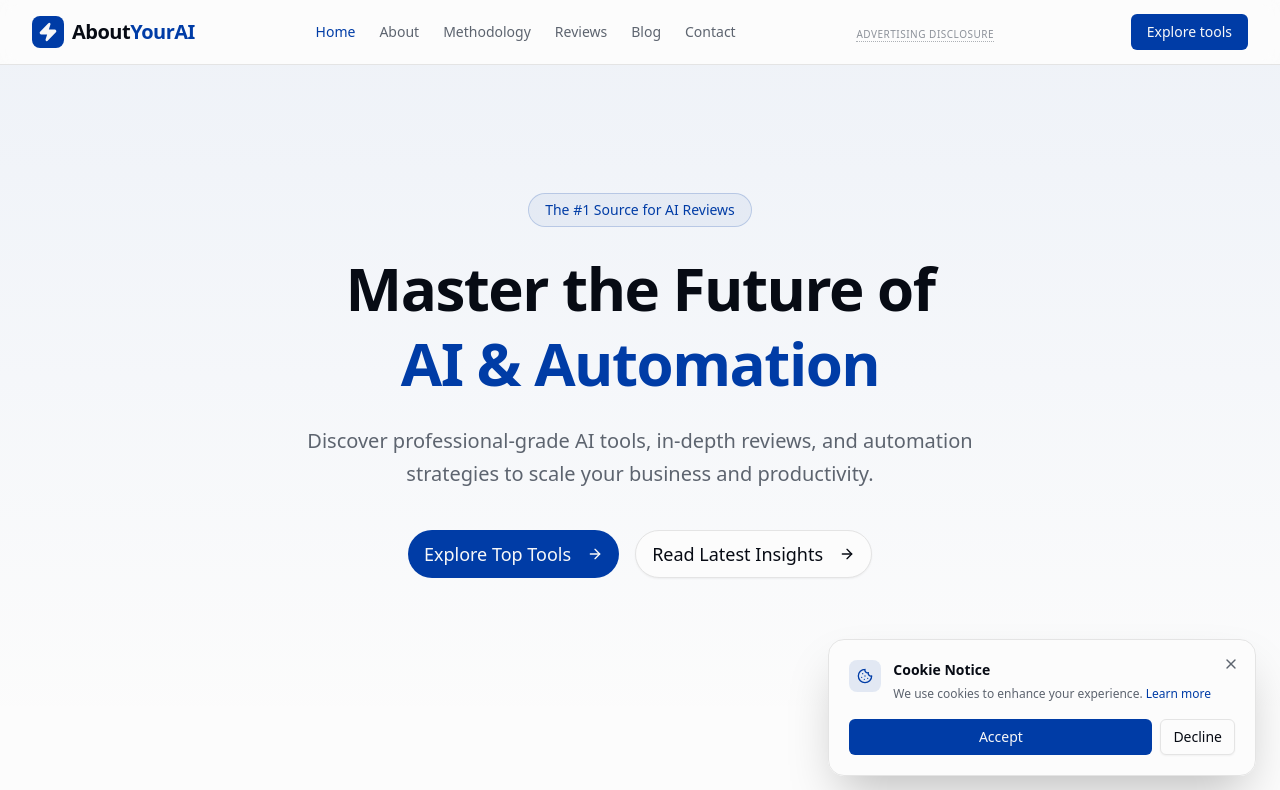
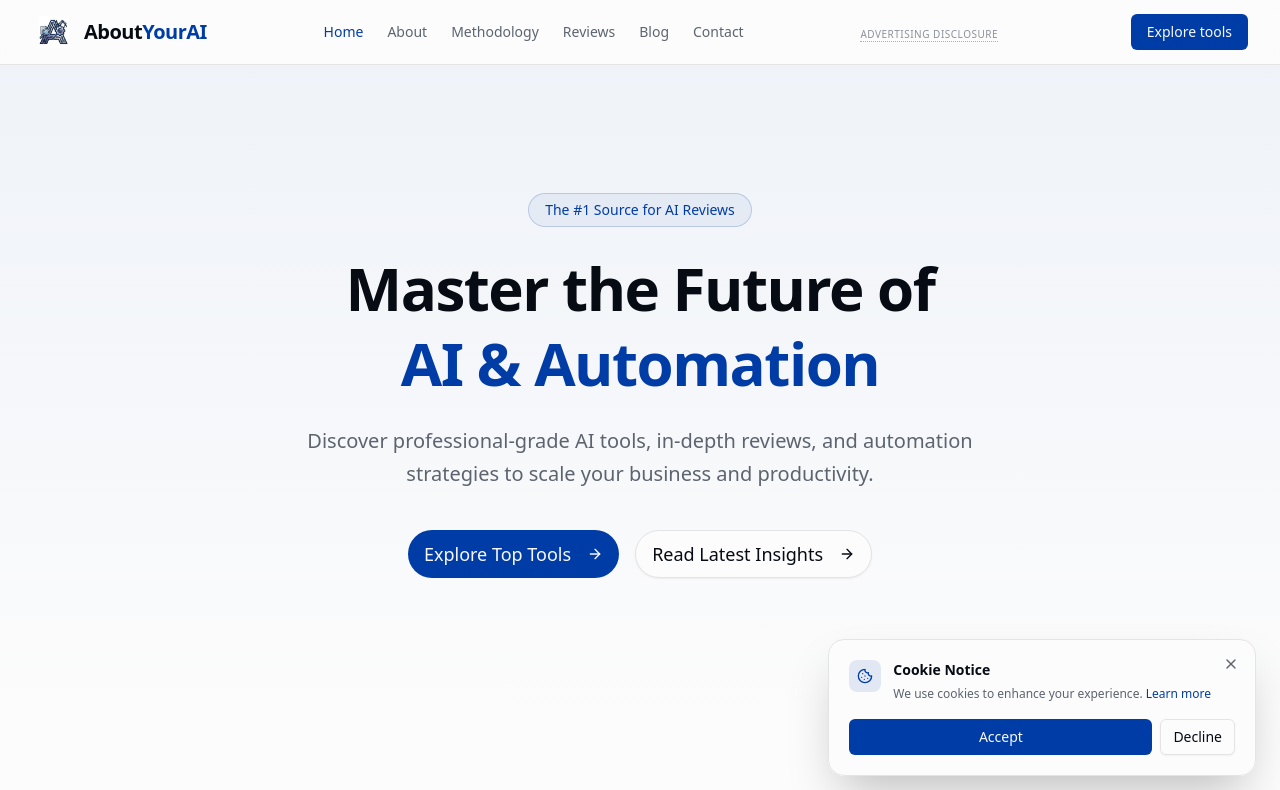
Before and after one commit to harshcodershive/tech-blog, a Next.js app: page / in a window 1280 px wide. Shown: the top 790 px of the page. Built offline with nearby package versions, Linux system fonts and the light colour scheme.

Commit message:
update the logo on navbar and add social link

```diff
--- a/app/layout.tsx
+++ b/app/layout.tsx
@@ -15,10 +15,21 @@ const geistMono = Geist_Mono({
   subsets: ["latin"],
 });
 
-export const metadata: Metadata = {
+// export const metadata: Metadata = {
+//   title: "About Your AI | Find Reviews of AI Tools",
+//   description: "Professional reviews, guides, and insights on the latest AI tools and automation strategies.",
+// };
+
+export const metadata = {
   title: "About Your AI | Find Reviews of AI Tools",
   description: "Professional reviews, guides, and insights on the latest AI tools and automation strategies.",
+  icons: {
+    icon: "/logo.jpg",
+    shortcut: "/logo.jpg",
+    apple: "/logo.jpg",
+  }
 };
+
 
 export default function RootLayout({
   children,
--- a/components/footer.tsx
+++ b/components/footer.tsx
@@ -40,11 +40,8 @@ export function Footer() {
                             <Link href="https://www.instagram.com/aboutyourai/" className="text-muted-foreground hover:text-primary transition-colors">
                                 <FaInstagram className="h-5 w-5" />
                             </Link>
-                            <Link href="#" className="text-muted-foreground hover:text-primary transition-colors">
+                            <Link href="https://www.x.com/aboutyourai" className="text-muted-foreground hover:text-primary transition-colors">
                                 <FaXTwitter className="h-5 w-5" />
-                            </Link>
-                            <Link href="#" className="text-muted-foreground hover:text-primary transition-colors">
-                                <CiLinkedin className="h-5 w-5" />
                             </Link>
                         </div>
                     </div>
--- a/components/navbar.tsx
+++ b/components/navbar.tsx
@@ -6,6 +6,7 @@ import { Button } from "@/components/ui/button";
 import { Sheet, SheetContent, SheetTrigger, SheetTitle } from "@/components/ui/sheet";
 import { Menu, Zap } from "lucide-react";
 import { motion } from "framer-motion";
+import Image from "next/image";
 
 const navLinks = [
     { name: "Home", href: "/" },
@@ -24,8 +25,14 @@ export function Navbar() {
             <div className="container mx-auto px-4 md:px-8 h-16 flex items-center justify-between">
                 {/* Logo */}
                 <Link href="/" className="flex items-center gap-2">
-                    <div className="p-1.5 bg-primary rounded-lg">
-                        <Zap className="h-5 w-5 text-primary-foreground fill-current" />
+                    <div className="p-1.5  rounded-lg">
+                        <Image
+                            src="/logo.jpg"
+                            alt="AboutYourAI Logo"
+                            width={32}
+                            height={32}
+                            className="h-8 w-8 object-contain"
+                        />
                     </div>
                     <span className="font-bold text-xl tracking-tight text-foreground">
                         About<span className="text-primary">YourAI</span>
```
Also changed, not shown: public/logo-full.jpg (added), public/logo.jpg (added).
